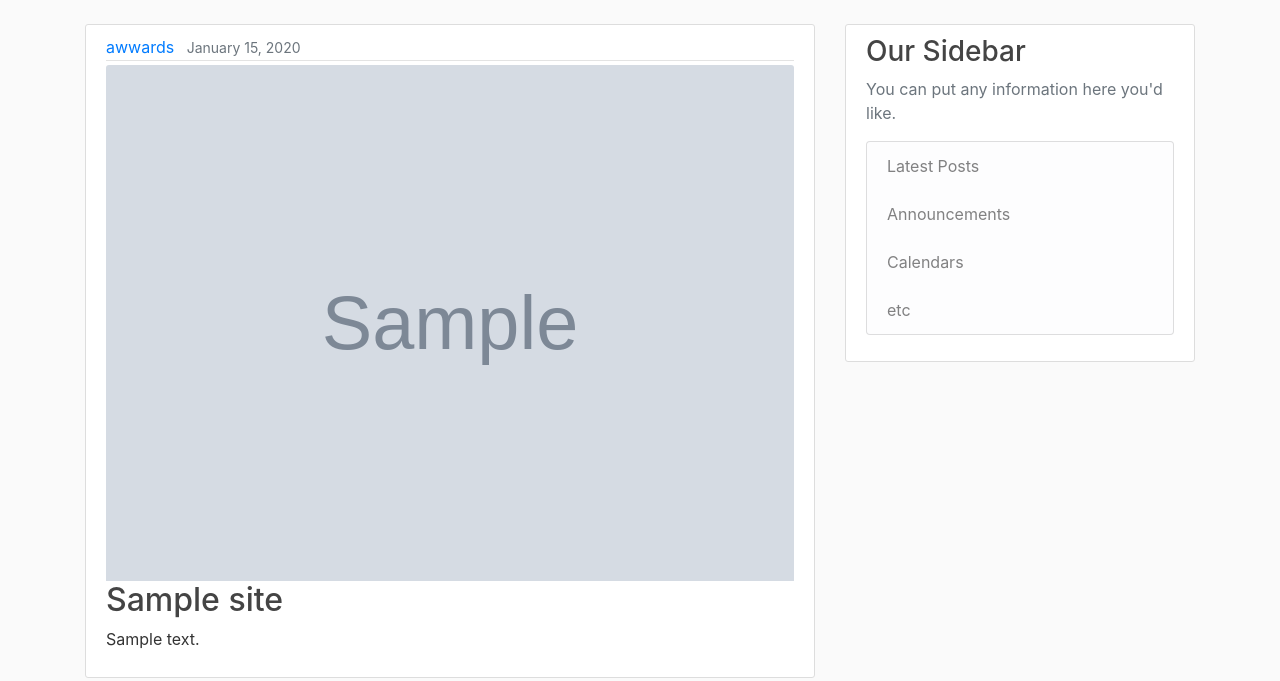
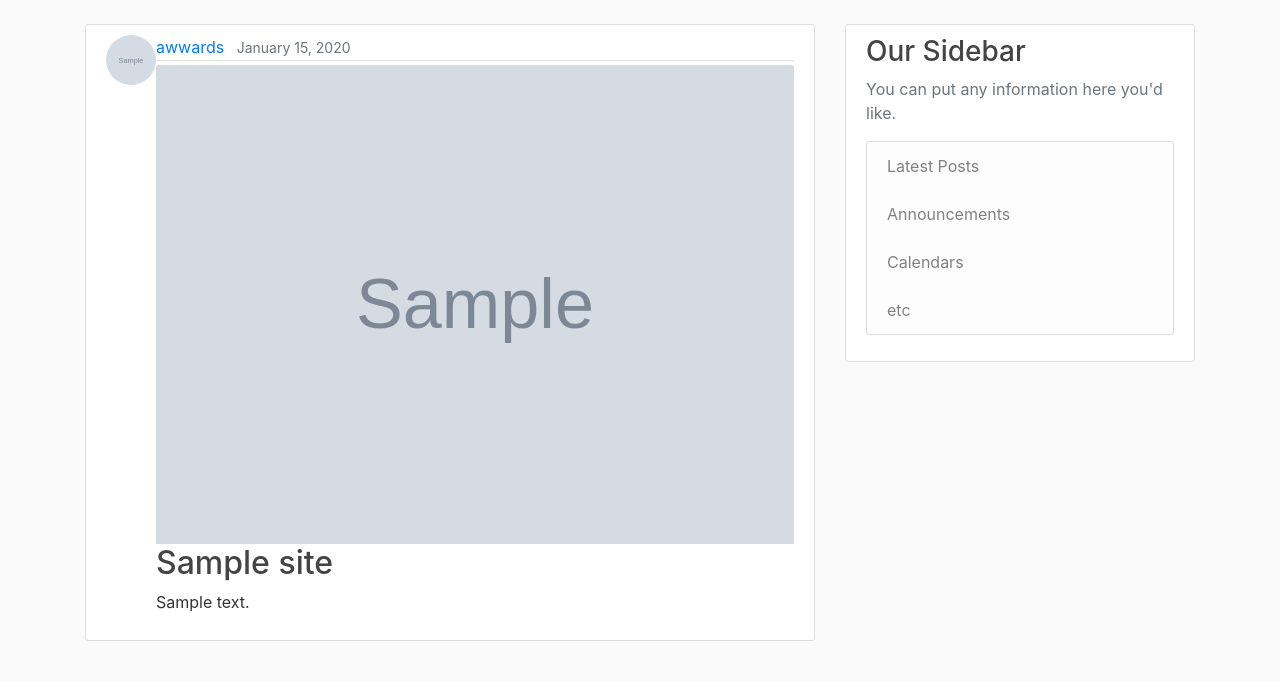
Before and after one commit to wanguinjoka/Awwards, a Django app: page / in a window 1280 px wide. Shown: the part 56-737 px from the top of the page. Run offline with Django 3.2, Linux system fonts and the light colour scheme; data comes from the database, SQL or seed files in the repository; tables that the repository leaves empty hold one stand-in row (values such as "Sample post"); grey boxes marked "Sample" are stand-in pictures; some libraries are stand-ins or nearby versions.

Commit message:
displaying user pic on home page

```diff
--- a/projects/templates/projects/home.html
+++ b/projects/templates/projects/home.html
@@ -3,6 +3,7 @@
          {% block content %}
 		 {% for site in sites %}
 	   <article class="media content-section">
+         <img class="pic"  src="{{site.developer.profile.image.url}}" style="border-radius:50%; height: 50px; width:50px;" alt="Big Sur">
 		 <div class="media-body">
 		   <div class="article-metadata">
 			 <a class="mr-2" href="#">{{ site.developer }}</a>
```
